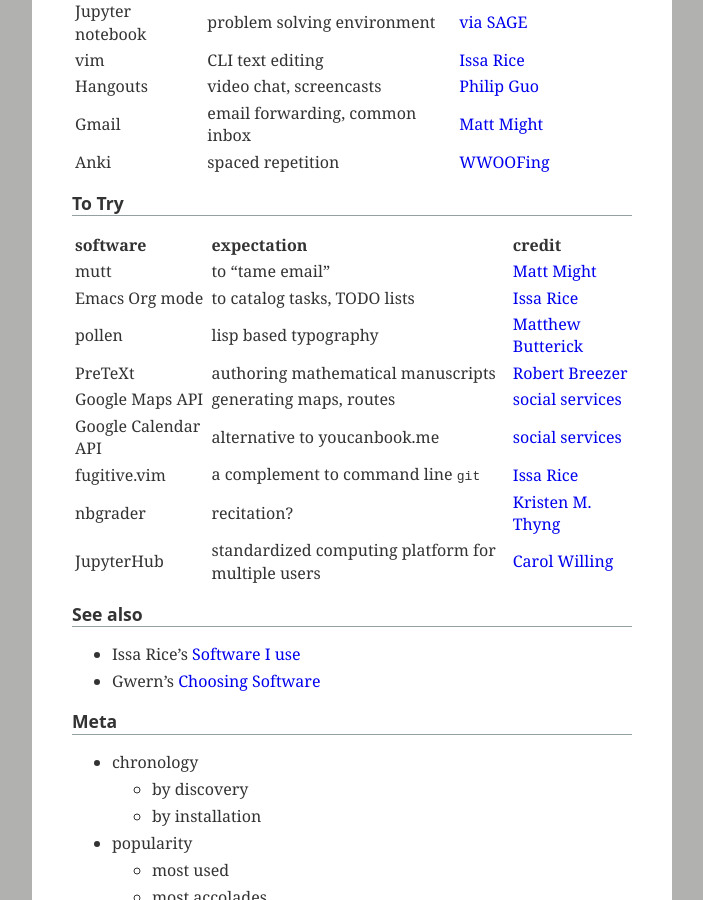
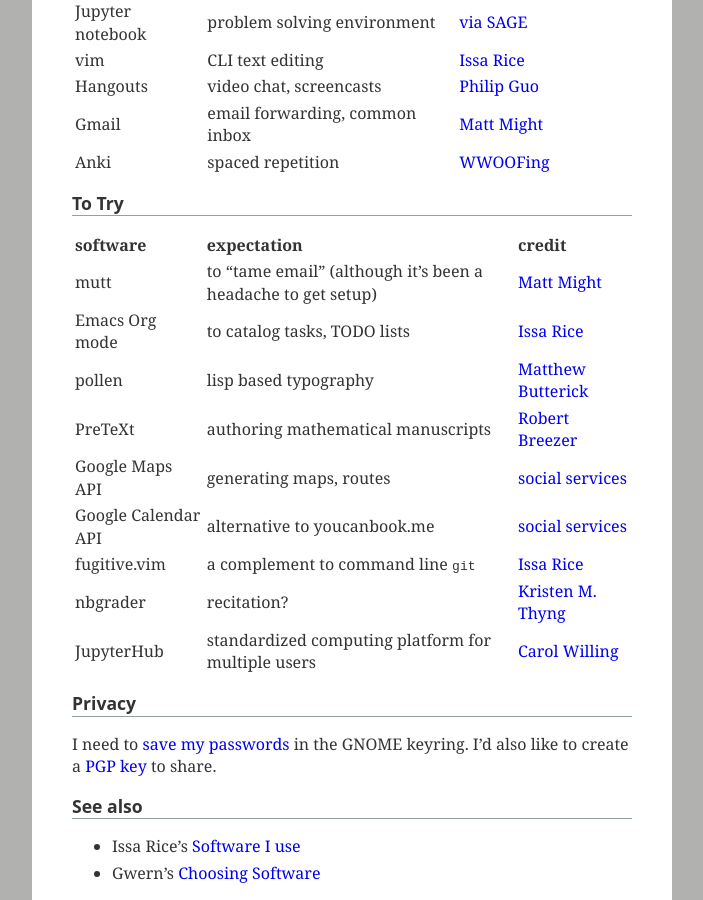
Before and after one commit to coltongrainger/blog, a Jekyll site: the page built from _posts/2017-11-21-software.md, in a window 1280 px wide and 900 px high, scrolled down 439 px. Shown: the whole window, without its empty margins (288-991 px from the left). Built offline with Jekyll 4.4.1, drawn with Linux system fonts in a browser that asks for light colours; our own code applies the rules of GitHub Pages for plain Markdown files.

Commit message:
mutt setup

```diff
--- a/_posts/2017-11-21-software.md
+++ b/_posts/2017-11-21-software.md
@@ -26,7 +26,7 @@
 
 | software | expectation | credit |
 | --- | --- | --- |
-| mutt | to "tame email" | [Matt Might][mutt] |
+| mutt | to "tame email" (although it's been a headache to get setup)  | [Matt Might][mutt] |
 | Emacs Org mode | to catalog tasks, TODO lists | [Issa Rice][emacs] |
 | pollen | lisp based typography | [Matthew Butterick][pollen] |
 | PreTeXt | authoring mathematical manuscripts | [Robert Breezer][mathbook] |
@@ -35,6 +35,10 @@
 | fugitive.vim | a complement to command line `git` | [Issa Rice][fugitive] |
 | nbgrader | recitation? | [Kristen M. Thyng][nbgrader] |
 | JupyterHub | standardized computing platform for multiple users | [Carol Willing][jupyterhub] |
+
+## Privacy
+
+I need to [save my passwords](http://msmtp.sourceforge.net/doc/msmtp.html#Authentication) in the GNOME keyring. I'd also like to create a [PGP key](ttps://pgp.mit.edu) to share.
 
 ## See also
 
```
